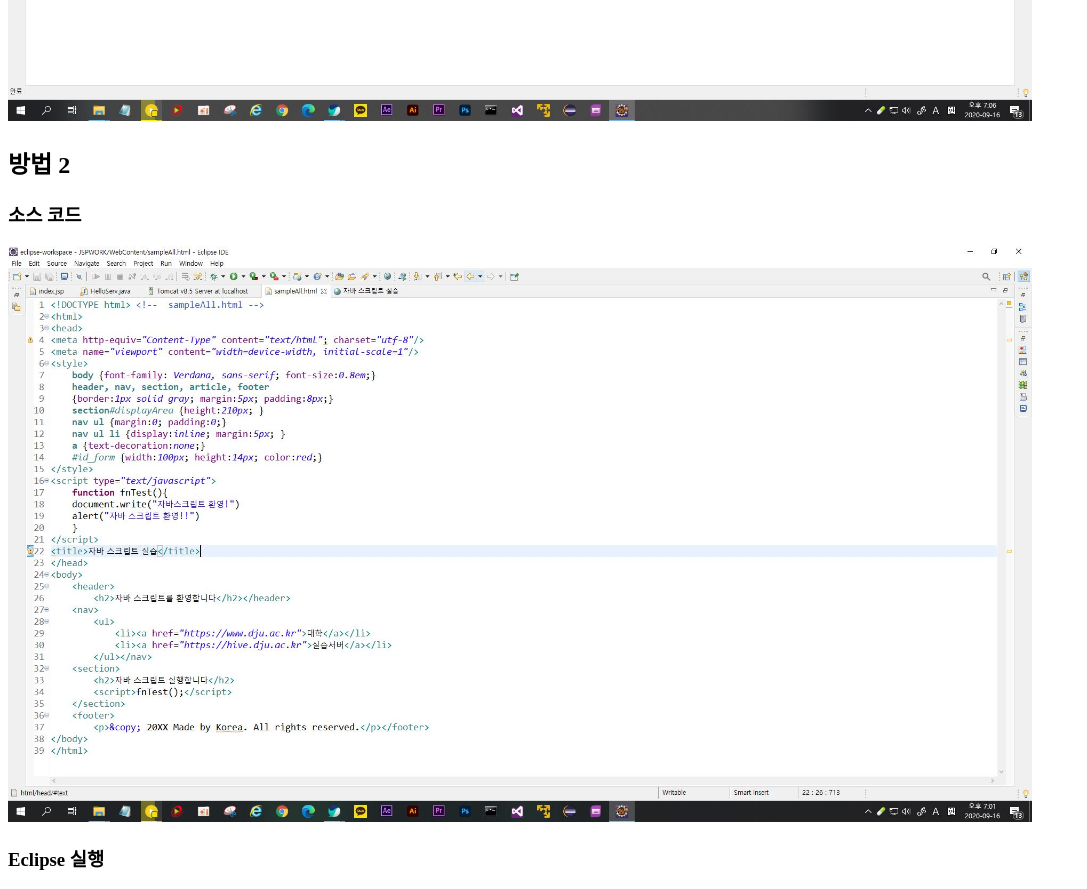
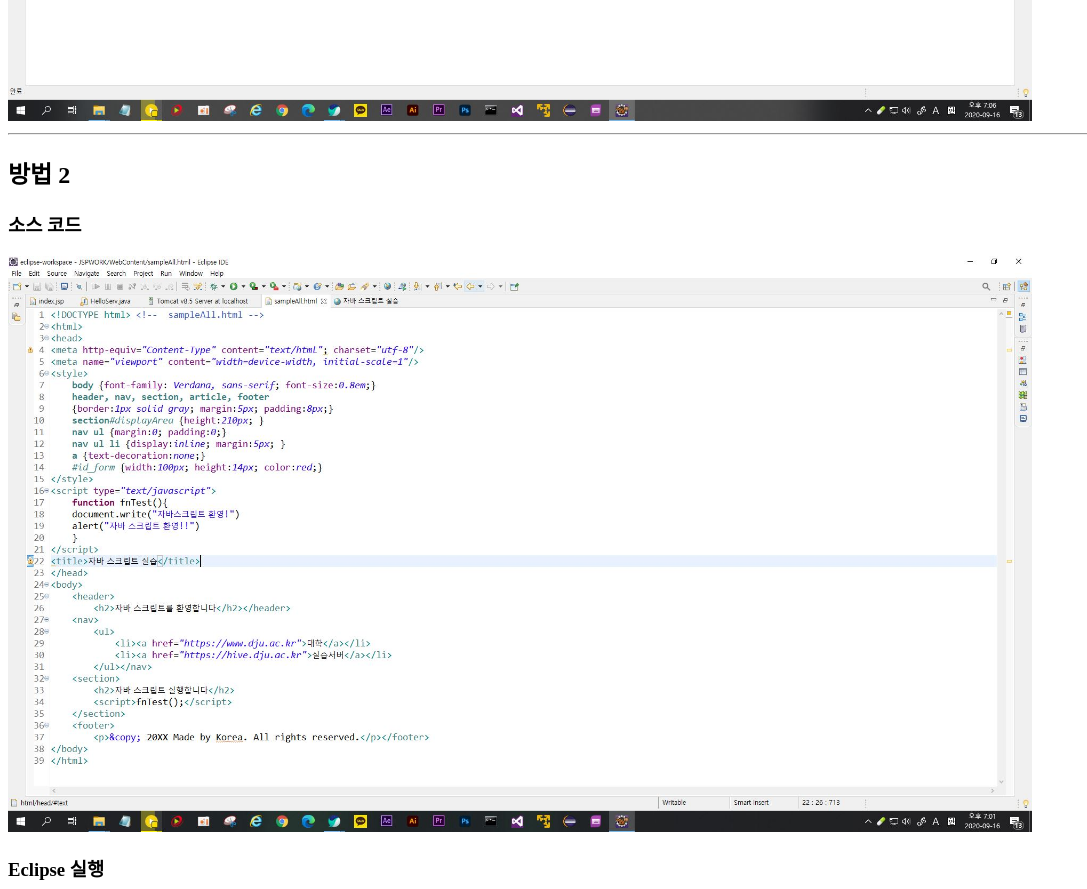
Before and after one commit to OCKJIWON/OCKJIWON.github.io, a plain HTML site: page java/hw3_2_1.html in a window 1280 px wide. Shown: the part 1800-2689 px from the top of the page, without its empty margins (0-1087 px from the left). Drawn offline with Linux system fonts and the light colour scheme.

Commit message:
Update hw3_2_1.html

```diff
--- a/java/hw3_2_1.html
+++ b/java/hw3_2_1.html
@@ -15,7 +15,7 @@
   <img width="1024" src="https://OCKJIWON.github.io/java/hw3_2_1_source.JPG">
     <h3>Eclipse 실행</h3>
   <img width="1024" src="https://OCKJIWON.github.io/java/hw3_2_1_result_1.JPG">
-  <img width="1024" src="https://OCKJIWON.github.io/java/hw3_2_1_result_2.JPG"><br/>
+  <img width="1024" src="https://OCKJIWON.github.io/java/hw3_2_1_result_2.JPG"><hr/>
   <h2>방법 2</h2>
     <h3>소스 코드</h3>
   <img width="1024" src="https://OCKJIWON.github.io/java/hw3_2_1_source.JPG">
```
